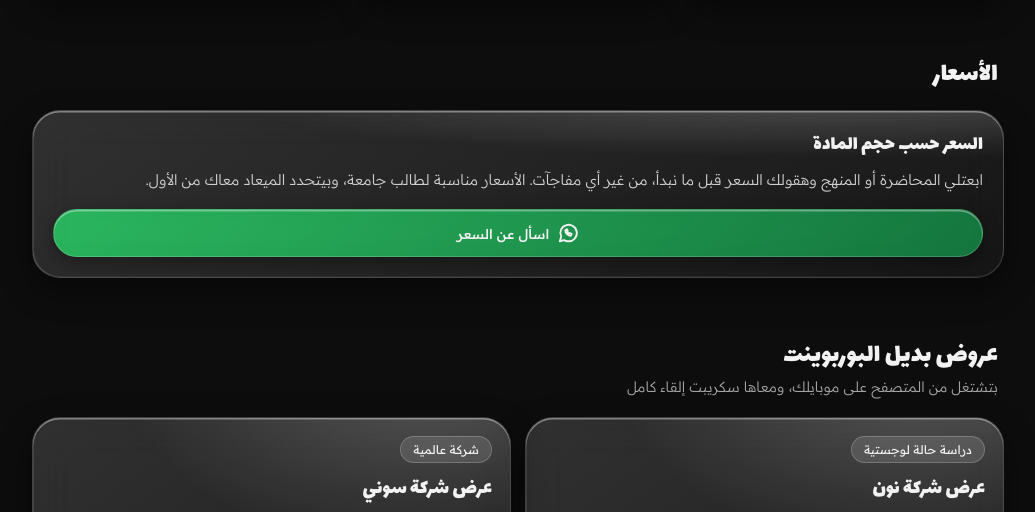
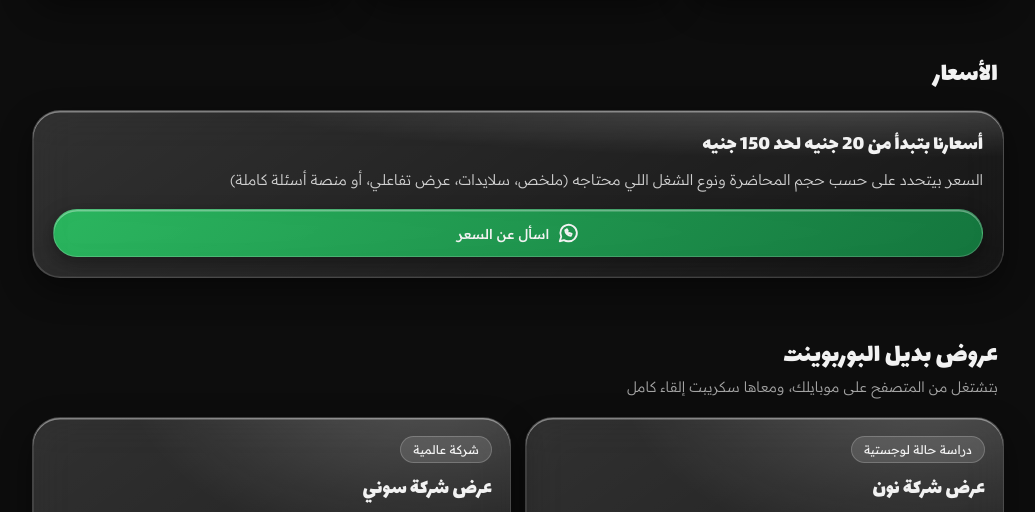
Before and after one commit to as35salah-cpu/student-services, a plain HTML site: page index.html in a window 1280 px wide. Shown: the part 1825-2337 px from the top of the page, without its empty margins (122-1157 px from the left). Drawn offline with nearby package versions, Linux system fonts and the light colour scheme.

Commit message:
Update pricing information in index.html

```diff
--- a/index.html
+++ b/index.html
@@ -199,8 +199,8 @@ noscript .ns a{color:var(--wa)}
   <section id="pricing">
     <div class="sh"><h2>الأسعار</h2></div>
     <div class="glass price">
-      <h3>السعر حسب حجم المادة</h3>
-      <p>ابعتلي المحاضرة أو المنهج وهقولك السعر قبل ما نبدأ، من غير أي مفاجآت. الأسعار مناسبة لطالب جامعة، وبيتحدد الميعاد معاك من الأول.</p>
+      <h3>أسعارنا بتبدأ من 20 جنيه لحد 150 جنيه</h3>
+      <p>السعر بيتحدد على حسب حجم المحاضرة ونوع الشغل اللي محتاجه (ملخص، سلايدات، عرض تفاعلي، أو منصة أسئلة كاملة)</p>
       <div class="acts" style="margin-top:8px"><a href="https://wa.me/201028801344" data-wa target="_blank" rel="noopener" class="btn wa"><svg class="ico"><use href="#i-wa"/></svg>اسأل عن السعر</a></div>
     </div>
   </section>
@@ -361,7 +361,7 @@ const lines={
  services:'دي الخدمات. كل حاجة بتتعمل على مادتك إنت.',
  how:'الموضوع بسيط: تبعت المادة، نتفق، وتستلم.',
  reviews:'متصدقش كلامي أنا، شوف زمايلك قالوا إيه.',
- pricing:'السعر حسب حجم المادة. اسأل Abo_salah وهيقولك قبل ما يبدأ.',
+ pricing:'أسعارنا بتبدأ من 20 لـ 150 جنيه على حسب حجم المادة ونوع الشغل.',
  presentations:'هنا العروض. شغّل واحد منها، وخد سكريبت الإلقاء معاه.',
  'study-guides':'الملخصات دي مكتوبة بأمثلة من السوق عندنا، فهتفهمها بسرعة.',
  'visual-slides':'هنا السلايدات المرسومة. وورق الزتونة ده شغلتي أنا، دوس على أي صورة تكبّرها.',
```
